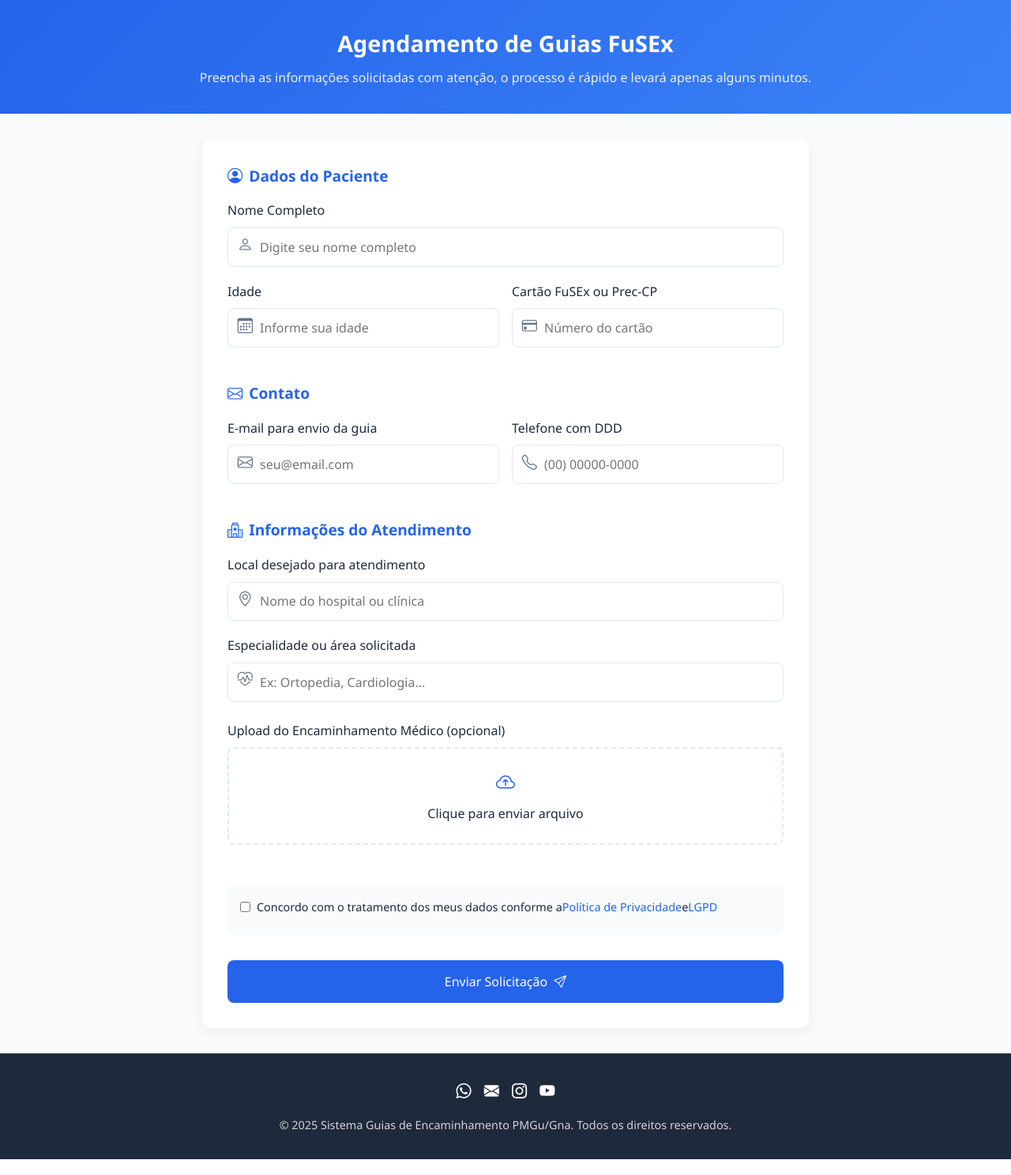
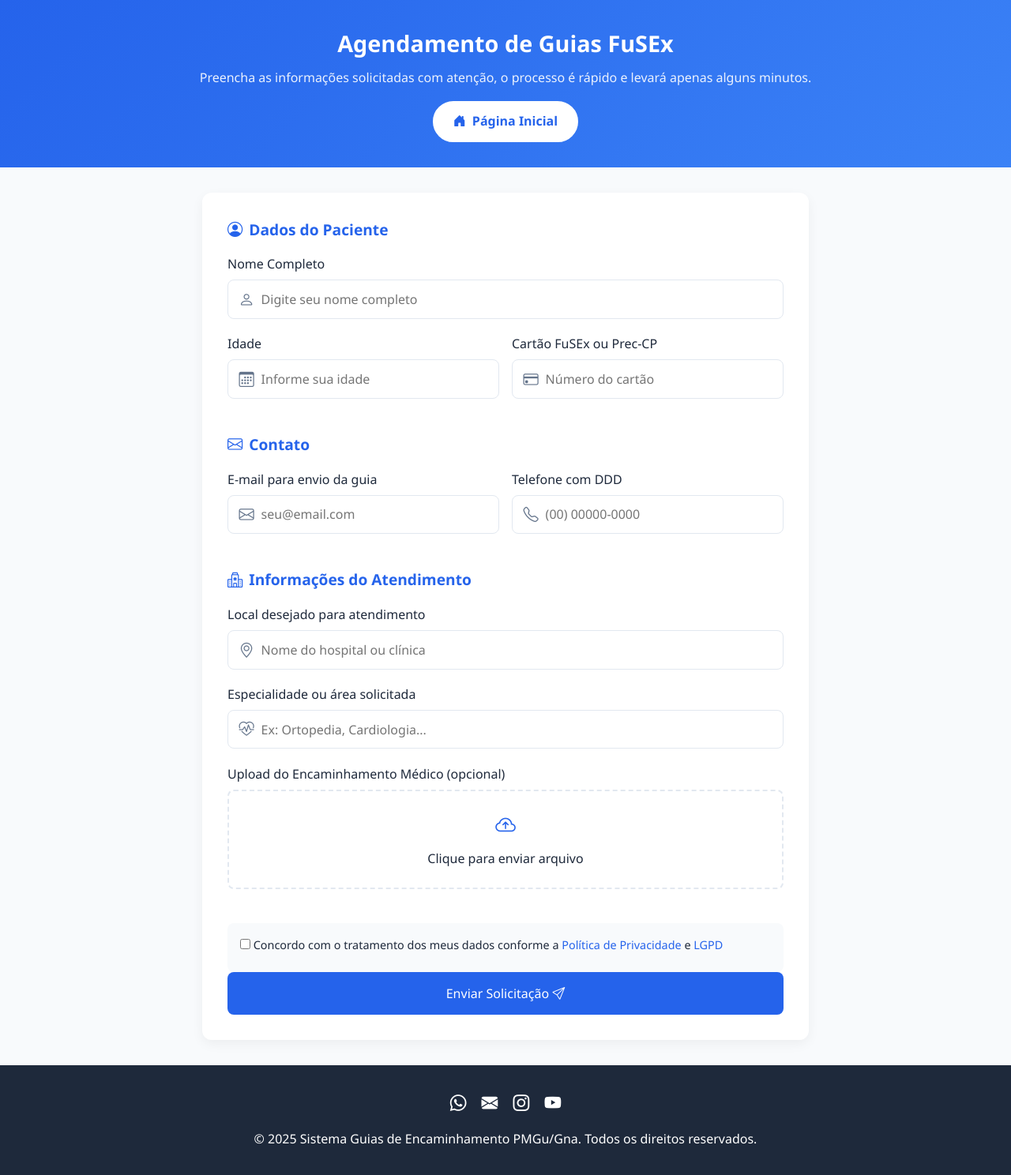
Before and after one commit to Jedaigodx/Guias_por_email, a Flask app: page /form in a window 1280 px wide. Shown: the whole page at 79% size. Run offline with Flask 3, Linux system fonts and the light colour scheme.

Commit message:
atualizando formularios

```diff
--- a/route.py
+++ b/route.py
@@ -14,4 +14,4 @@
 def admin():
     return render_template("admin.html")
 
-# app.run(debug=True)
+#app.run(debug=True)
--- a/static/style_form.css
+++ b/static/style_form.css
@@ -9,6 +9,7 @@
     --white: #ffffff;
 }
 
+/* ===== RESET ===== */
 * {
     margin: 0;
     padding: 0;
@@ -22,11 +23,13 @@
     line-height: 1.6;
 }
 
+/* ===== HEADER ===== */
 header {
     background: linear-gradient(135deg, var(--primary), var(--primary-light));
     color: var(--white);
     padding: 2rem 1rem;
     text-align: center;
+    position: relative;
 }
 
 .header-content {
@@ -44,6 +47,32 @@
     opacity: 0.9;
 }
 
+.main-btn {
+    display: inline-flex;
+    align-items: center;
+    justify-content: center;
+    background: var(--white);
+    color: var(--primary);
+    border: 2px solid var(--white);
+    padding: 0.7rem 1.5rem;
+    border-radius: 50px;
+    font-weight: 600;
+    text-decoration: none;
+    transition: all 0.3s ease;
+    margin-top: 1rem;
+}
+
+.main-btn:hover {
+    background: var(--primary-light);
+    color: var(--white);
+    border-color: var(--primary-light);
+}
+
+.main-btn i {
+    margin-right: 0.5rem;
+}
+
+/* ===== FORM ===== */
 .container {
     max-width: 800px;
     margin: 2rem auto;
@@ -73,17 +102,24 @@
 }
 
 .input-group {
+    position: relative;
     margin-bottom: 1.2rem;
-    position: relative;
-
 }
-
 
 label {
     display: block;
-    margin-bottom: 0.5rem;
+    margin-bottom: 0.4rem;
     font-weight: 500;
-    color: var(--dark);
+}
+
+.icon {
+    position: absolute;
+    left: 0.9rem;
+    top: 70%; /* 👈 AJUSTE APLICADO AQUI: Movido ligeiramente para baixo */
+    transform: translateY(-50%);
+    font-size: 1.2rem;
+    color: var(--gray);
+    pointer-events: none;
 }
 
 input[type="text"],
@@ -91,7 +127,7 @@
 input[type="email"],
 input[type="tel"] {
     width: 100%;
-    padding: 0.8rem 1rem 0.8rem 2.5rem;
+    padding: 0.8rem 1rem 0.8rem 2.6rem;
     border: 1px solid var(--light-gray);
     border-radius: 8px;
     font-size: 1rem;
@@ -99,44 +135,29 @@
 }
 
 input:focus {
+    border-color: var(--primary);
+    box-shadow: 0 0 0 3px rgba(37,99,235,0.1);
     outline: none;
-    border-color: var(--primary);
-    box-shadow: 0 0 0 3px rgba(37, 99, 235, 0.1);
 }
 
-/* Centralizar ícones verticalmente */
-.input-group .icon {
-    position: absolute;
-    left: 0.8rem;
-    top: 50%;
-    transform: translateY(-50%);
-    color: var(--gray);
-    font-size: 1.2rem;
-    height: 0.1rem;
-}
-
-/* Flex para campos lado a lado */
+/* ===== FLEX ===== */
 .row-flex {
     display: flex;
     gap: 1rem;
 }
 
-.row-flex .small-field {
+.small-field {
     flex: 1;
 }
 
-/* Upload */
-.file-upload {
-    margin-top: 1.5rem;
-}
-
+/* ===== UPLOAD ===== */
 .upload-area {
     border: 2px dashed var(--light-gray);
     border-radius: 8px;
     padding: 1.5rem;
     text-align: center;
     cursor: pointer;
-    transition: all 0.2s ease;
+    transition: all 0.3s ease;
 }
 
 .upload-area:hover {
@@ -145,7 +166,7 @@
 }
 
 .upload-area i {
-    font-size: 1.5rem;
+    font-size: 1.6rem;
     color: var(--primary);
     display: block;
     margin-bottom: 0.5rem;
@@ -155,21 +176,13 @@
     display: none;
 }
 
+/* ===== LGPD ===== */
 .lgpd {
-    margin: 2rem 0;
-    padding: 1rem;
     background: var(--light);
     border-radius: 8px;
+    padding: 1rem;
     font-size: 0.9rem;
-}
-
-.lgpd label {
-    display: flex;
-    align-items: center;
-}
-
-.lgpd input {
-    margin-right: 0.5rem;
+    margin-top: 1.5rem;
 }
 
 .lgpd a {
@@ -177,20 +190,18 @@
     text-decoration: none;
 }
 
+/* ===== BUTTON ===== */
 .submit-btn {
-    display: inline-flex;
-    align-items: center;
-    justify-content: center;
+    width: 100%;
     background: var(--primary);
     color: var(--white);
-    width: 100%;
+    border: none;
     padding: 1rem;
-    border: none;
+    font-size: 1rem;
     border-radius: 8px;
-    font-size: 1rem;
+    cursor: pointer;
     font-weight: 500;
-    cursor: pointer;
-    transition: all 0.2s ease;
+    transition: all 0.3s ease;
 }
 
 .submit-btn:hover {
@@ -198,10 +209,7 @@
     transform: translateY(-2px);
 }
 
-.submit-btn i {
-    margin-left: 0.5rem;
-}
-
+/* ===== FOOTER ===== */
 footer {
     background: var(--dark);
     color: var(--white);
@@ -213,40 +221,46 @@
 .social-links {
     display: flex;
     justify-content: center;
-    gap: 1rem;
+    gap: 1.2rem;
     margin-bottom: 1rem;
 }
 
 .social-links a {
     color: var(--white);
-    font-size: 1.2rem;
+    font-size: 1.3rem;
 }
 
-.copyright {
-    font-size: 0.9rem;
-    opacity: 0.8;
-}
-
-/* Responsividade */
+/* ===== RESPONSIVIDADE ===== */
 @media (max-width: 768px) {
     h1 {
         font-size: 1.5rem;
+    }
+
+    .row-flex {
+        flex-direction: column;
+    }
+
+    .icon {
+        font-size: 1.1rem;
+        top: 70%; /* 👈 AJUSTE APLICADO AQUI: Movido ligeiramente para baixo */
+        left: 0.9rem;
+        transform: translateY(-50%);
+    }
+
+    input[type="text"],
+    input[type="number"],
+    input[type="email"],
+    input[type="tel"] {
+        padding-left: 2.6rem;
     }
 
     .form {
         padding: 1.5rem;
     }
 
-    input[type="text"],
-    input[type="number"],
-    input[type="email"],
-    input[type="tel"] {
-        padding: 0.8rem 1rem;
-    }
-
-    .icon {
-        display: flex;
-        justify-content: center;
-        align-items: center;
+    .main-btn {
+        width: auto;
+        font-size: 0.9rem;
+        padding: 0.6rem 1.2rem;
     }
 }
--- a/templates/form.html
+++ b/templates/form.html
@@ -3,21 +3,26 @@
 <head>
     <meta charset="UTF-8">
     <meta name="viewport" content="width=device-width, initial-scale=1.0">
+    <meta name="description" content="Formulário para agendamento de guias FuSEx. Preencha os dados do paciente, contato e informações de atendimento de forma rápida e segura.">
     <title>Agendamento de Guias FuSEx</title>
     <link rel="stylesheet" href="https://cdn.jsdelivr.net/npm/bootstrap-icons@1.11.1/font/bootstrap-icons.css">
     <link rel="stylesheet" href="/static/style_form.css">
 </head>
 <body>
-    <header>
+    <header role="banner">
         <div class="header-content">
             <h1>Agendamento de Guias FuSEx</h1>
             <p class="subtitle">Preencha as informações solicitadas com atenção, o processo é rápido e levará apenas alguns minutos.</p>
         </div>
+        <a href="{{ url_for('index') }}" class="main-btn" aria-label="Voltar para a página inicial">
+            <i class="bi bi-house-door-fill"></i>
+            <span>Página Inicial</span>
+        </a>
     </header>
 
-    <div class="container">
+    <main class="container" role="main">
         <div class="form">
-            <form id="guiaForm">
+            <form id="guiaForm" method="post" enctype="multipart/form-data" novalidate>
                 <fieldset>
                     <legend><i class="bi bi-person-circle"></i> Dados do Paciente</legend>
 
@@ -30,17 +35,16 @@
                     <div class="row-flex">
                         <div class="input-group small-field">
                             <label for="idade">Idade</label>
-                            <input type="number" id="idade" name="idade" placeholder="Informe sua idade" required>
+                            <input type="number" id="idade" name="idade" placeholder="Informe sua idade" min="0" max="120" required>
                             <i class="bi bi-calendar3 icon"></i>
                         </div>
 
                         <div class="input-group small-field">
                             <label for="prec-cp">Cartão FuSEx ou Prec-CP</label>
-                            <input type="number" id="prec-cp" name="prec-cp" placeholder="Número do cartão" required>
+                            <input type="text" id="prec-cp" name="prec-cp" placeholder="Número do cartão" pattern="[0-9]+" required>
                             <i class="bi bi-credit-card icon"></i>
                         </div>
                     </div>
-
                 </fieldset>
 
                 <fieldset>
@@ -59,11 +63,11 @@
                             <i class="bi bi-telephone icon"></i>
                         </div>
                     </div>
-
                 </fieldset>
 
                 <fieldset>
                     <legend><i class="bi bi-hospital"></i> Informações do Atendimento</legend>
+
                     <div class="input-group">
                         <label for="local">Local desejado para atendimento</label>
                         <input type="text" id="local" name="local" placeholder="Nome do hospital ou clínica" required>
@@ -77,7 +81,7 @@
                     </div>
 
                     <div class="input-group file-upload">
-                        <label>Upload do Encaminhamento Médico (opcional)</label>
+                        <label for="foto">Upload do Encaminhamento Médico (opcional)</label>
                         <div class="upload-area">
                             <i class="bi bi-cloud-arrow-up"></i>
                             <span>Clique para enviar arquivo</span>
@@ -89,23 +93,27 @@
                 <div class="lgpd">
                     <label>
                         <input type="checkbox" id="lgpd" name="lgpd" required>
-                        Concordo com o tratamento dos meus dados conforme a<a href="#"> Política de Privacidade </a> e <a href="#"> LGPD </a>
+                        Concordo com o tratamento dos meus dados conforme a
+                        <a href="#" target="_blank">Política de Privacidade</a> e
+                        <a href="#" target="_blank">LGPD</a>
                     </label>
                 </div>
 
-                <button type="submit" class="submit-btn">Enviar Solicitação <i class="bi bi-send"></i></button>
+                <button type="submit" class="submit-btn">
+                    Enviar Solicitação <i class="bi bi-send"></i>
+                </button>
             </form>
         </div>
-    </div>
+    </main>
 
-    <footer>
+    <footer role="contentinfo">
         <div class="social-links">
-            <a href="https://whatsapp.com/channel/0029Vb5wHD17YSd1pPUutT2C" target="_blank"><i class="bi bi-whatsapp"></i></a>
+            <a href="https://whatsapp.com/channel/0029Vb5wHD17YSd1pPUutT2C" target="_blank" rel="noopener noreferrer"><i class="bi bi-whatsapp"></i></a>
             <a href="mailto:guiasporemail.fusex@gmail.com"><i class="bi bi-envelope-fill"></i></a>
             <a href="https://www.instagram.com/copesp_exercito/" target="_blank"><i class="bi bi-instagram"></i></a>
             <a href="https://www.youtube.com/@exercitooficial" target="_blank"><i class="bi bi-youtube"></i></a>
         </div>
-        <p class="copyright">© 2025 Sistema Guias de Encaminhamento PMGu/Gna. Todos os direitos reservados.</p>
+        <p class="copyright">&copy; 2025 Sistema Guias de Encaminhamento PMGu/Gna. Todos os direitos reservados.</p>
     </footer>
 </body>
 </html>
```
